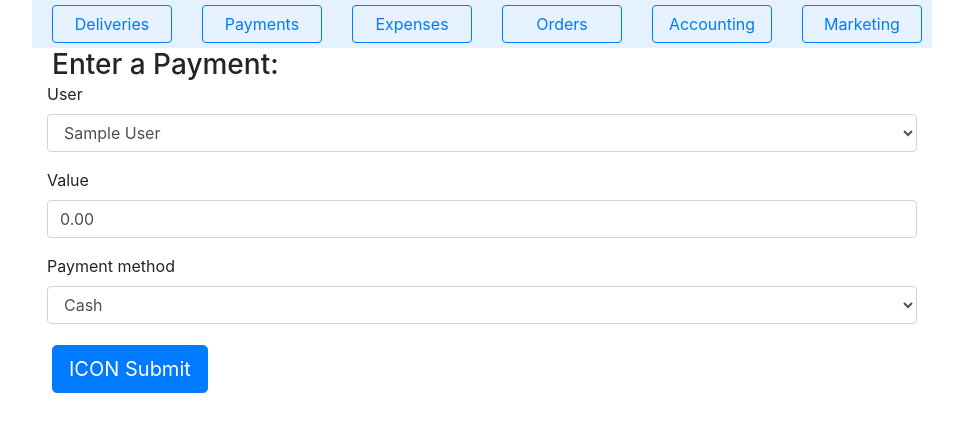
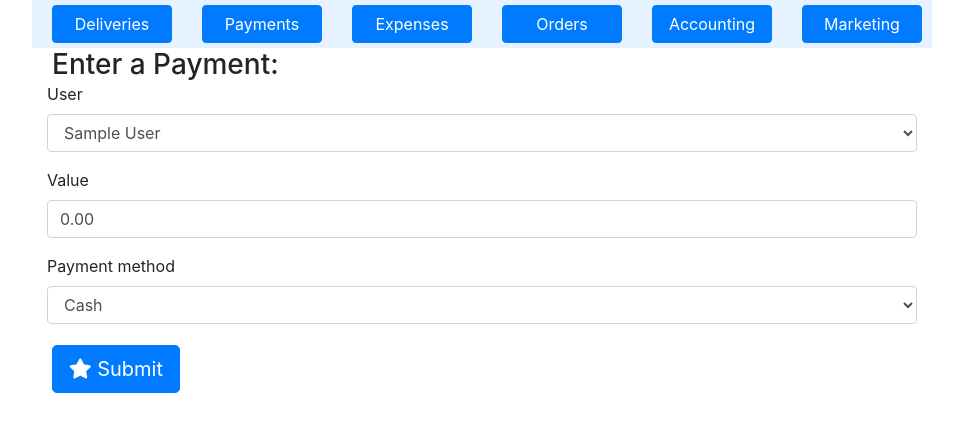
Before and after one commit to hhummel/glorious, a Django app: page /bread/payment in a window 1280 px wide. Shown: the part 200-632 px from the top of the page, without its empty margins (158-1121 px from the left). Run offline with Django 3.2, Linux system fonts and the light colour scheme; the visitor is signed in with stand-in values (Sample User, id 1); data comes from the database, SQL or seed files in the repository; some libraries are stand-ins or nearby versions.

Commit message:
Fixed subscriptions route, added FontAwesome icons, use 2x2 grid to stack for products

```diff
--- a/bread/templates/bread/form.html
+++ b/bread/templates/bread/form.html
@@ -8,7 +8,7 @@
     {% bootstrap_form form %}
     {% buttons %}
         <button type="submit" class="btn btn-primary btn-lg">
-        ICON Submit
+         <i class="fas fa-star"></i> Submit
         </button>
     {% endbuttons %}
 </form>
--- a/bread/templates/bread/manager_template.html
+++ b/bread/templates/bread/manager_template.html
@@ -80,22 +80,22 @@
   <div class="container-fluid shade">
     <div class="row">
       <div class="col-md-2 col-4">
-        <a class="btn btn-outline-primary btn-block" href="{% url 'deliveries' %}">Deliveries</a>
+        <a class="btn btn-primary btn-block" href="{% url 'deliveries' %}">Deliveries</a>
       </div>
       <div class="col-md-2 col-4">
-        <a class="btn btn-outline-primary btn-block" href="{% url 'payment' %}">Payments</a>
+        <a class="btn btn-primary btn-block" href="{% url 'payment' %}">Payments</a>
       </div>
       <div class="col-md-2 col-4">
-        <a class="btn btn-outline-primary btn-block" href="{% url 'payment' %}">Expenses</a>
+        <a class="btn btn-primary btn-block" href="{% url 'payment' %}">Expenses</a>
       </div>
       <div class="col-md-2 col-4">
-        <a class="btn btn-outline-primary btn-block" href="{% url 'orders' %}">Orders</a>
+        <a class="btn btn-primary btn-block" href="{% url 'orders' %}">Orders</a>
       </div>
       <div class="col-md-2 col-4">
-        <a class="btn btn-outline-primary btn-block" href="{% url 'all_accounts' %}">Accounting</a>
+        <a class="btn btn-primary btn-block" href="{% url 'all_accounts' %}">Accounting</a>
       </div>
       <div class="col-md-2 col-4">
-        <a class="btn btn-outline-primary btn-block" href="{% url 'contacts' %}">Marketing</a>
+        <a class="btn btn-primary btn-block" href="{% url 'contacts' %}">Marketing</a>
       </div>
     </div>
   </div>
--- a/bread/templates/bread/meister_order_form.html
+++ b/bread/templates/bread/meister_order_form.html
@@ -33,7 +33,7 @@
     </div>
     {% buttons %}
         <button type="submit" class="btn btn-primary btn-lg">
-        ICON Next
+		<i class="fas fa-star"></i> Next
         </button>
     {% endbuttons %}
   </form>
--- a/bread/templates/bread/my_account.html
+++ b/bread/templates/bread/my_account.html
@@ -23,7 +23,7 @@
         <td class='orders'><h4>${{order.product.price}}</h4></td>
         <td class='orders'><h4>{{order.delivery_date}}</h4></td>
         {% if order.this_is_a_gift %}
-          <td><h5><button class='btn btn-primary btn-lg text-center' onclick='alert("Gift recipient: {{order.recipient_name}}\nGift message: {{order.recipient_message}}");'/>ICON</h5></td>
+          <td><h5><button class='btn btn-primary btn-lg text-center' onclick='alert("Gift recipient: {{order.recipient_name}}\nGift message: {{order.recipient_message}}");'/><i class="fas fa-star"></i></h5></td>
         {% else %}
           <td></td>
         {% endif %}
--- a/bread/templates/bread/order_form.html
+++ b/bread/templates/bread/order_form.html
@@ -30,7 +30,7 @@
     </div>
     {% buttons %}
         <button type="submit" class="btn btn-primary btn-lg">
-        ICON Next
+         <i class="fas fa-star"></i> Next
         </button>
     {% endbuttons %}
   </form>
--- a/bread/templates/bread/order_form_new.html
+++ b/bread/templates/bread/order_form_new.html
@@ -21,7 +21,7 @@
     </div>
     {% buttons %}
         <button type="submit" class="btn btn-primary btn-lg">
-        ICON Next
+		<i class="fas fa-star"></i> Next
         </button>
     {% endbuttons %}
 </form>
--- a/bread/templates/bread/orders.html
+++ b/bread/templates/bread/orders.html
@@ -55,7 +55,7 @@
       <td class='orders'><h4><a href=account_detail/{{order.user.id}}>{{order.user.first_name}} {{order.user.last_name}}</a></h4></td>
       <td class='orders'><h4>{{order.number}} {{order.product}}</h4></td>
       {% if order.this_is_a_gift or order.special_instructions %}
-          <td><h5><button class='btn btn-primary btn-lg text-center' onclick='alert("Special instructions: {{order.special_instructions}}\nGift recipient: {{order.recipient_name}}\nGift message: {{order.recipient_message}}");'/>ICON</h5></td>
+          <td><h5><button class='btn btn-primary btn-lg text-center' onclick='alert("Special instructions: {{order.special_instructions}}\nGift recipient: {{order.recipient_name}}\nGift message: {{order.recipient_message}}");'/> <i class="fas fa-star"></i></h5></td>
       {% else %}
           <td></td>
       {% endif %}
--- a/bread/templates/bread/products.html
+++ b/bread/templates/bread/products.html
@@ -4,7 +4,9 @@
 
 
 {% block content %}
+  <div class="row">
   {% for category in categories %}
+    <div class="col-12 col-md-6">
     <div class="card">
       <img src={% static category.picture %} class="card-img-top" alt={{category.label}}>
       <div class="card-body">
@@ -12,7 +14,7 @@
         <p class="card-text font-italic">{{category.blurb}}</p>
         {% if category.category == "SUB" %}
 	  {% if user.is_authenticated %}
-            <a class="btn btn-primary btn-lg btn-block" href="{% url 'subscribe' %}">Subscribe</a>
+            <a class="btn btn-primary btn-lg btn-block" href="{% url 'subscription' %}">Subscribe</a>
 	  {% else %}
             <a class="btn btn-primary btn-lg btn-block" href="{% url 'login' %}">Subscribe</a>
 	  {% endif %}
@@ -26,5 +28,7 @@
       </div>
     </div>
     <hr>
+    </div>
   {% endfor %}
+  </div>
 {% endblock %}
--- a/bread/templates/bread/script_form.html
+++ b/bread/templates/bread/script_form.html
@@ -9,7 +9,7 @@
     {% bootstrap_form form %}
     {% buttons %}
         <button type="submit" class="btn btn-primary btn-lg">
-        ICON Submit
+        Submit
         </button>
     {% endbuttons %}
 </form>
--- a/bread/templates/bread/subscribe.html
+++ b/bread/templates/bread/subscribe.html
@@ -8,7 +8,7 @@
     {% bootstrap_form form %}
     {% buttons %}
         <button type="submit" class="btn btn-primary btn-lg">
-        ICON Submit
+        Submit
         </button>
     {% endbuttons %}
 </form>
--- a/bread/templates/bread/thanks.html
+++ b/bread/templates/bread/thanks.html
@@ -3,6 +3,6 @@
 {% block content %}
 <h4>Thanks for your order! You'll be getting a confirmation email or text message shortly.</h4>
 <h4>Press the Order button to add more bread.  You can review your account status with the Account button.</h4>
-  <a class="btn btn-primary btn-lg" href="{% url 'products' %}">ICON Add To My Order</a>
-  <a class="btn btn-primary btn-lg" href="{% url 'my_account' %}">ICON Order's Complete</a>
+<a class="btn btn-primary btn-lg" href="{% url 'products' %}"><i class="fas fa-plus-circle"></i> Add To My Order</a>
+  <a class="btn btn-primary btn-lg" href="{% url 'my_account' %}"><i class="fas fa-thumbs-up"></i> Order's Complete</a>
 {% endblock %}
--- a/bread/templates/bread/thanks_meister.html
+++ b/bread/templates/bread/thanks_meister.html
@@ -3,5 +3,5 @@
 {% block content %}
 <h4>Customer order has been entered! Confirmation email or text message will be arriving shortly.</h4>
 <h4>Press the Order button to add more bread.  You can review your account status with the Account button.</h4>
-  <a class="btn btn-primary btn-lg" href="{% url 'orders' %}">ICON  Additional Orders/View Orders</a>
+<a class="btn btn-primary btn-lg" href="{% url 'orders' %}"><i class="fas fa-plus-circle"></i>  Additional Orders/View Orders</a>
 {% endblock %}
```
